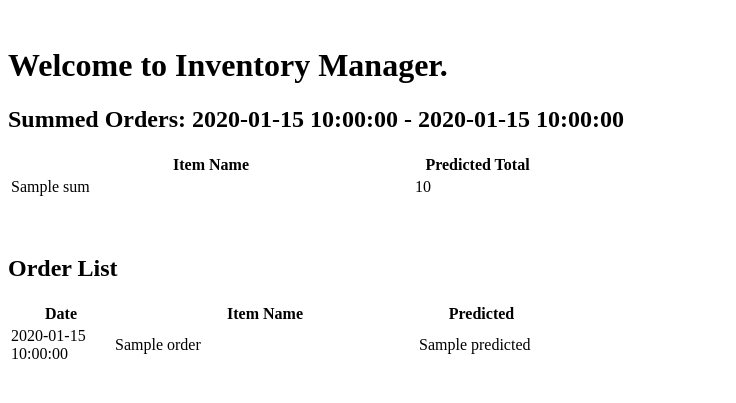
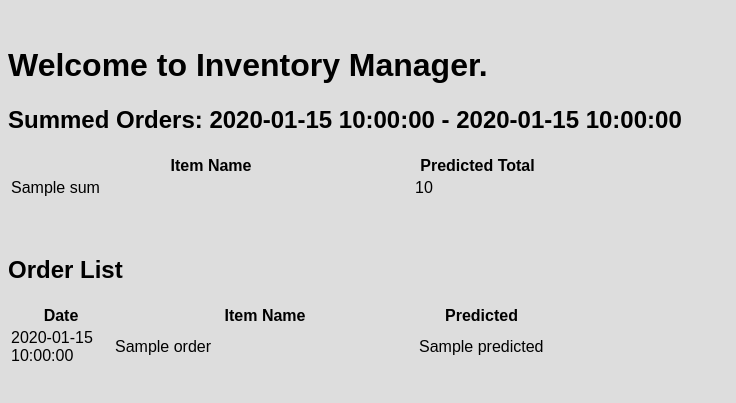
Before and after one commit to jayBana/InventoryMan, a Flask app: template G53IDS/templates/orders.html in a window 1280 px wide. Shown: the top 403 px of the page, without its empty margins (0-736 px from the left). Run offline with Flask 2, Linux system fonts and the light colour scheme; the template is opened without the code that fills it: most values are stand-ins (such as "Sample title", 1, 10 or a date in 2020).

Commit message:
Adds very basic CSS file

```diff
--- /dev/null
+++ b/G53IDS/static/css/main.css
@@ -0,0 +1,4 @@
+body {
+    font-family: sans-serif;
+    background: #dddddd;
+}
--- a/G53IDS/templates/_base.html
+++ b/G53IDS/templates/_base.html
@@ -4,6 +4,7 @@
     {% block head %}
         <meta charset="UTF-8">
         <title>Welcome to Inventory Manager!</title>
+        <link rel="stylesheet" href="{{ url_for('static', filename='css/main.css') }}">
     {% endblock %}
 </head>
 <body>
```
